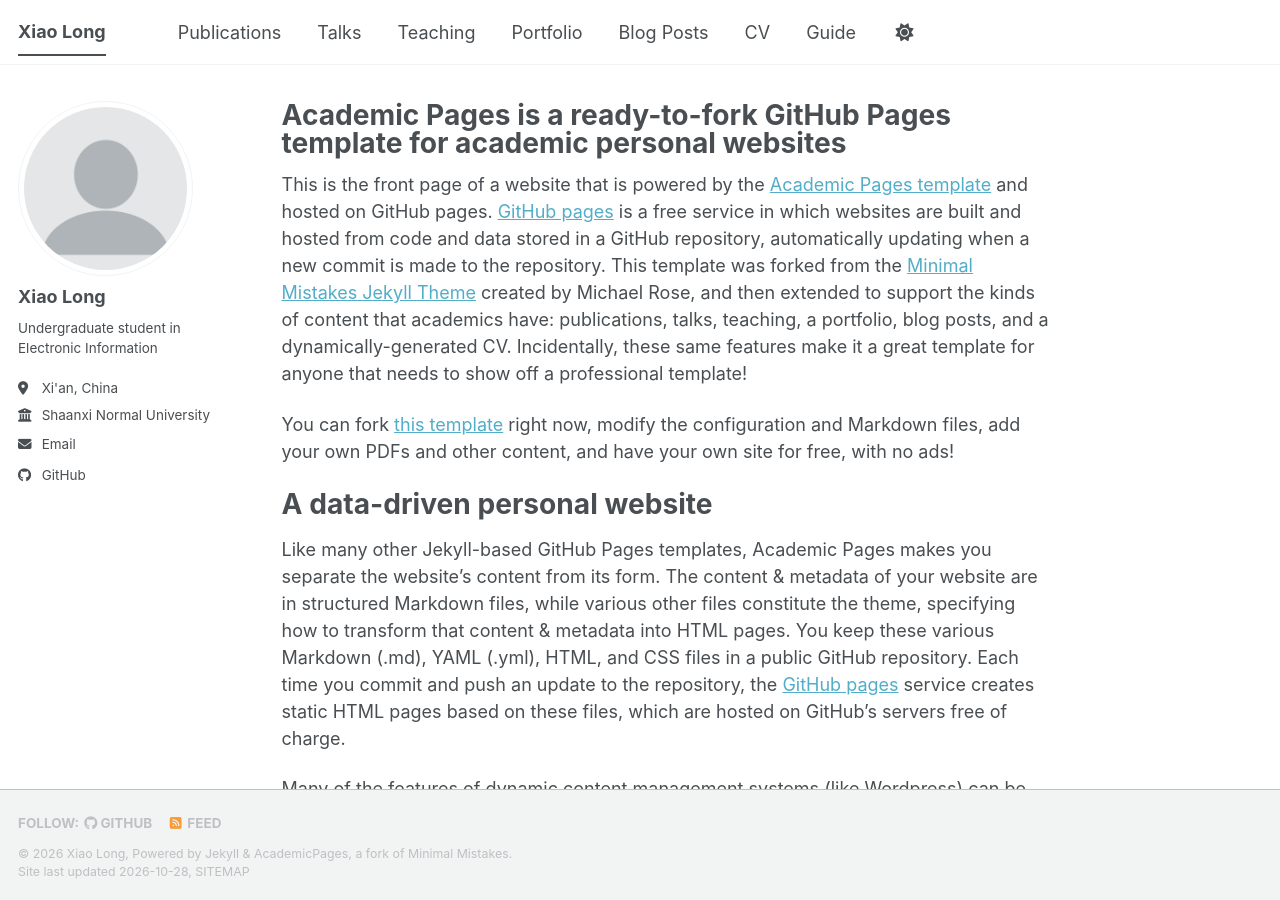
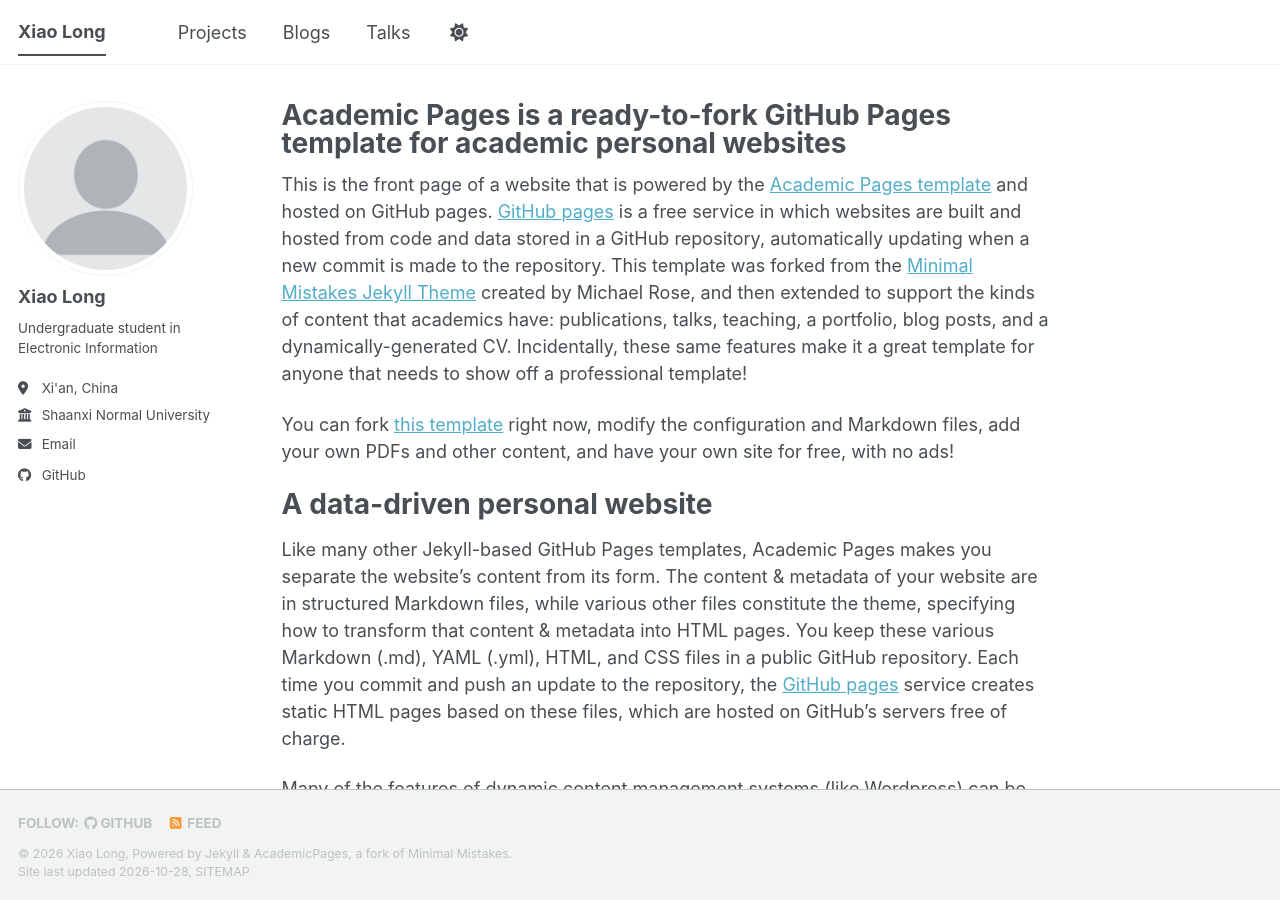
Before and after one commit to xiao91142-arch/xiao91142-arch.github.io, a Jekyll site: the page built from _pages/about.md, in a window 1280 px wide and 900 px high. Built offline with Jekyll 4.4.1, drawn with Linux system fonts in a browser that asks for light colours; a script bundle is joined from its source files by our own code; a style sheet for code colours, icons or effects is not loaded.

Commit message:
Update navigation.yml

```diff
--- a/_data/navigation.yml
+++ b/_data/navigation.yml
@@ -8,23 +8,11 @@
 #      Markdown formatted page while the second is generated using JSON.
 
 main:
-  - title: "Publications"
-    url: /publications/
+  - title: "Projects"
+    url: /portfolio/
+
+  - title: "Blogs"
+    url: /year-archive/
 
   - title: "Talks"
     url: /talks/
-
-  - title: "Teaching"
-    url: /teaching/
-
-  - title: "Portfolio"
-    url: /portfolio/
-
-  - title: "Blog Posts"
-    url: /year-archive/
-
-  - title: "CV"
-    url: /cv/
-
-  - title: "Guide"
-    url: /markdown/
```
